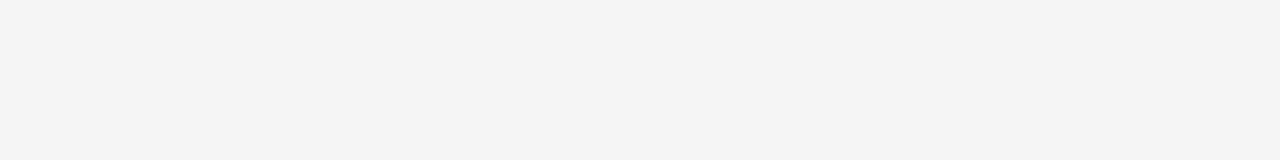
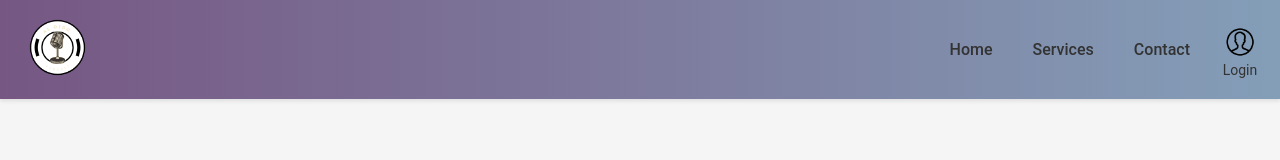
Before and after one commit to DaniSanchezDev/P4Flex-Grid, a plain HTML site: page html/servicios.html in a window 1280 px wide. Drawn offline with Linux system fonts and the light colour scheme.

Commit message:
add link to services

```diff
--- a/html/servicios.html
+++ b/html/servicios.html
@@ -1,12 +1,34 @@
 <!DOCTYPE html>
 <html lang="en">
-<head>
-    <meta charset="UTF-8">
-    <meta name="viewport" content="width=device-width, initial-scale=1.0">
+  <head>
+    <meta charset="UTF-8" />
+    <meta name="viewport" content="width=device-width, initial-scale=1.0" />
     <title>Al oido Podcast</title>
-    <link rel="stylesheet" href="./../css/styles.css">
-</head>
-<body>
-
-</body>
+    <link rel="stylesheet" href="./../css/styles.css" />
+  </head>
+  <body>
+    <header>
+      <nav>
+        <a href="./index.html"
+          ><img
+            class="logo"
+            src="./../img/logotipoSinFondo.png"
+            alt="logo-principal"
+        /></a>
+        <div class="nav-links">
+          <a class="nav-link" href="./index.html">Home</a>
+          <a class="nav-link" href="./servicios.html">Services</a>
+          <a class="nav-link" href="#">Contact</a>
+          <div class="login">
+            <img
+              class="login-icon"
+              src="./../img/ei--user.png"
+              alt="User icon"
+            />
+            <p>Login</p>
+          </div>
+        </div>
+      </nav>
+    </header>
+  </body>
 </html>
```
Also changed, not shown: html/index.html (+1 -0 lines).
